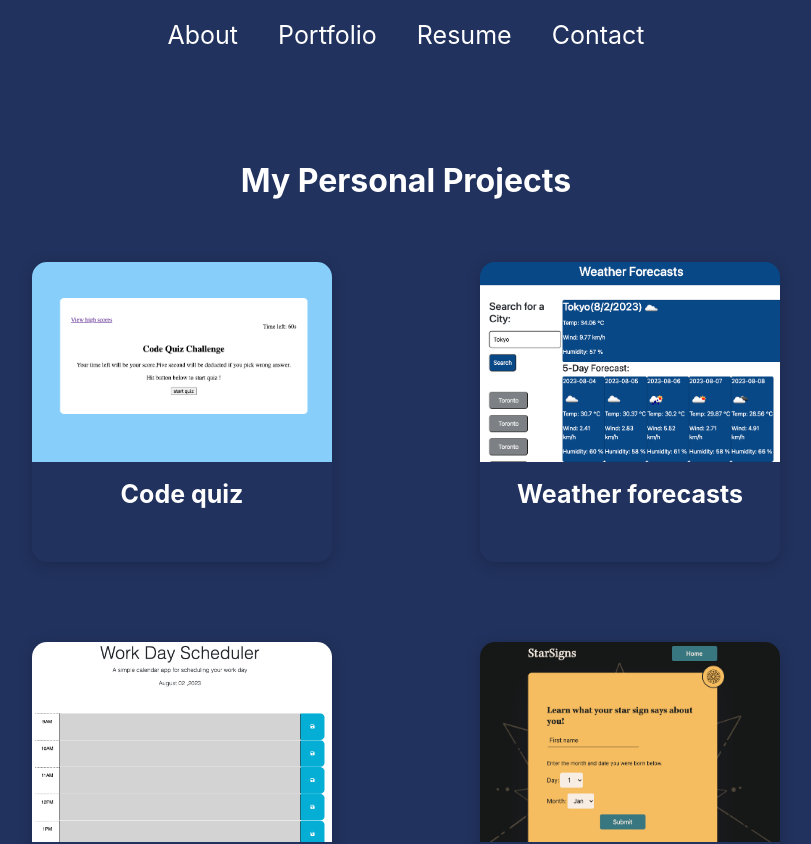
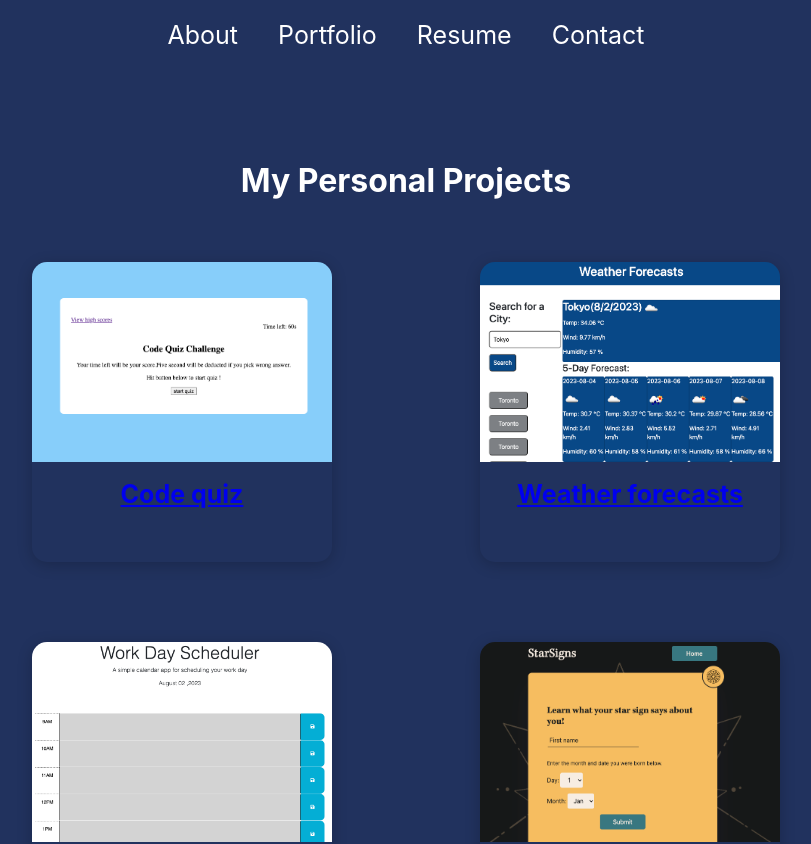
Before and after one commit to Shok1to/react-portfolio, a React (Create React App) app: page /react-portfolio/Portfolio in a window 1280 px wide. Shown: the top 844 px of the page, without its empty margins (234-1045 px from the left). Built offline with nearby package versions, Linux system fonts and the light colour scheme.

Commit message:
fixed portfolioDisplay

```diff
--- a/src/components/PortfolioItem.js
+++ b/src/components/PortfolioItem.js
@@ -4,17 +4,15 @@ import{ useNavigate } from "react-router-dom";
 export default function PortfolioItem({ image, name, url }) {
   const navigate = useNavigate();
   return (
-    <div
+    <a
       className='portfolioItem'
-      onClick={() =>{
-        navigate(`${url}`);
-      }}
+      href={url}
     >
      <div style={{ backgroundImage: `url(${image})` }} className='bgImage' />
      <h1>{name}</h1>
 
 
 
-    </div>
+    </a>
   );
 }
```
